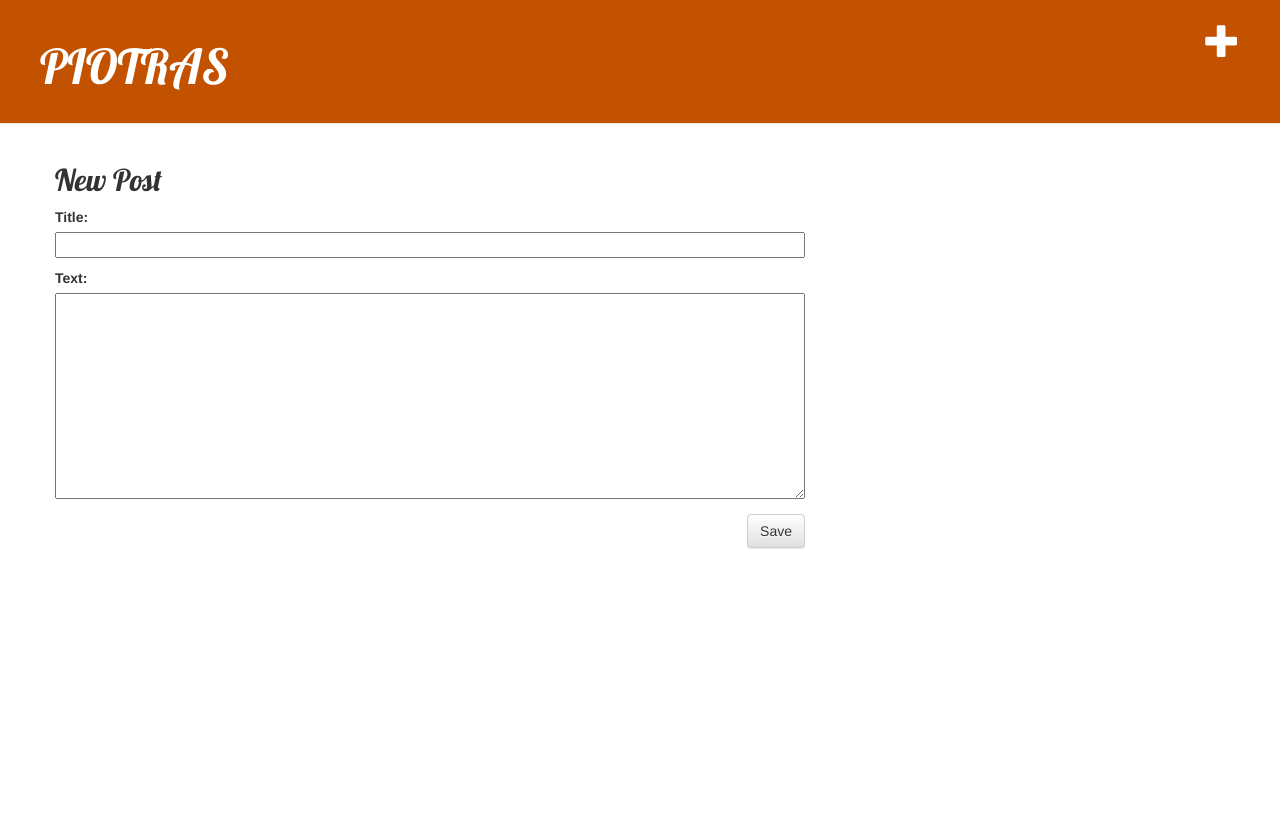
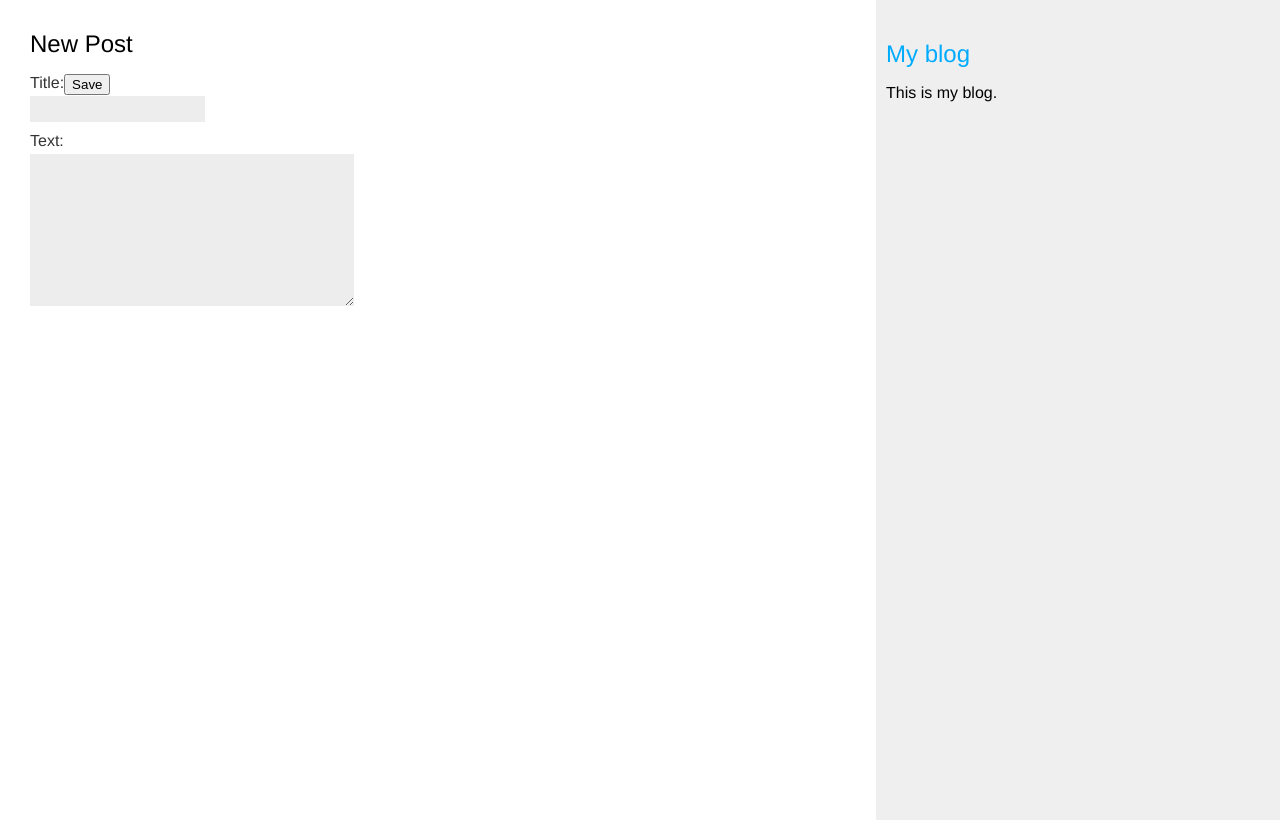
Before and after one commit to retip94/my-first-blog, a Django app: page /post_new in a window 1280 px wide. Before the commit the page ends 549 px from the top, so only its background shows below. Run offline with Django 3.2, Linux system fonts and the light colour scheme; the visitor is signed in with stand-in values (Sample User, id 1); some libraries are stand-ins or nearby versions.

Commit message:
css improved, tags started (str 79) git push

```diff
--- a/blog/models.py
+++ b/blog/models.py
@@ -1,6 +1,7 @@
 from django.db import models
 from django.urls import reverse
 from django.utils import timezone
+from taggit.managers import TaggableManager
 
 
 class Post(models.Model):
@@ -11,6 +12,7 @@
             default=timezone.now)
     published_date = models.DateTimeField(
             blank=True, null=True)
+    tags = TaggableManager()
     def get_absolute_url(self):
         return reverse('post_detail', kwargs={'pk':self.pk})
 
--- a/blog/static/css/blog.css
+++ b/blog/static/css/blog.css
@@ -1,46 +1,96 @@
-.page-header {
-    background-color: #C25100;
-    margin-top: 0;
-    padding: 20px 20px 20px 40px;
+html {
+    height:100%
+}
+body {
+    margin:0;
+    padding:0;
+    font-family:helvetica, sans-serif;
+    height:100%
 }
 
-.page-header h1, .page-header h1 a, .page-header h1 a:visited, .page-header h1 a:active {
-    color: #ffffff;
-    font-size: 36pt;
-    text-decoration: none;
+a {
+    color:#00abff;
+    text-decoration:none;
 }
 
-.content {
-    margin-left: 40px;
+h1 {
+    font-weight:normal;
+    border-bottom:1px solid #bbb;
+    padding:0 0 10px 0;
 }
 
-h1, h2, h3, h4 {
-    font-family: 'Lobster', cursive;
+h2 {
+    font-weight:normal;
+    margin:30px 0 0;
 }
 
-.date {
-    color: #828282;
+#content {
+    float:left;
+    width:60%;
+    padding:0 0 0 30px;
 }
 
-.save {
-    float: right;
+#sidebar {
+    float:right;
+    width:30%;
+    padding:10px;
+    background:#efefef;
+    height:100%;
 }
 
-.post-form textarea, .post-form input {
-    width: 100%;
+p.date {
+    color:#ccc;
+    font-family: georgia, serif;
+    font-size: 12px;
+    font-style: italic;
 }
 
-.top-menu, .top-menu:hover, .top-menu:visited {
-    color: #ffffff;
-    float: right;
-    font-size: 26pt;
-    margin-right: 20px;
+/* pagination */
+.pagination {
+    margin:40px 0;
+    font-weight:bold;
 }
 
-.post {
-    margin-bottom: 70px;
+/* forms */
+label {
+    float:left;
+    clear:both;
+    color:#333;
+    margin-bottom:4px;
+}
+input, textarea {
+    clear:both;
+    float:left;
+    margin:0 0 10px;
+    background:#ededed;
+    border:0;
+    padding:6px 10px;
+    font-size:12px;
+}
+input[type=submit] {
+    font-weight:bold;
+    background:#00abff;
+    color:#fff;
+    padding:10px 20px;
+    font-size:14px;
+    text-transform:uppercase;
+}
+.errorlist {
+    color:#cc0033;
+    float:left;
+    clear:both;
+    padding-left:10px;
 }
 
-.post h2 a, .post h1 a:visited {
-    color: #000000;
+/* comments */
+.comment {
+    padding:10px;
 }
+.comment:nth-child(even) {
+    background:#efefef;
+}
+.comment .info {
+    font-weight:bold;
+    font-size:12px;
+    color:#666;
+}
--- a/blog/templates/blog/base.html
+++ b/blog/templates/blog/base.html
@@ -3,26 +3,32 @@
 <html lang="en">
 <head>
     <meta charset="UTF-8">
-    <title>Django Tutorial Blog</title>
-    <link rel="stylesheet" href="//maxcdn.bootstrapcdn.com/bootstrap/3.2.0/css/bootstrap.min.css">
-    <link rel="stylesheet" href="//maxcdn.bootstrapcdn.com/bootstrap/3.2.0/css/bootstrap-theme.min.css">
-    <link href="//fonts.googleapis.com/css?family=Lobster&subset=latin,latin-ext" rel="stylesheet" type="text/css">
+    <title>{% block title %}{% endblock %}</title>
+    <!--<link rel="stylesheet" href="//maxcdn.bootstrapcdn.com/bootstrap/3.2.0/css/bootstrap.min.css">-->
+    <!--<link rel="stylesheet" href="//maxcdn.bootstrapcdn.com/bootstrap/3.2.0/css/bootstrap-theme.min.css">-->
+    <!--<link href="//fonts.googleapis.com/css?family=Lobster&subset=latin,latin-ext" rel="stylesheet" type="text/css">-->
     <link rel="stylesheet" type="text/css" href="{% static 'css/blog.css' %}">
 </head>
 <body>
-    <div class="page-header">
-        {% if user.is_authenticated %}
-        <a href="{% url 'post_new' %}" class="top-menu"><span class="glyphicon glyphicon-plus"></span> </a>
-        {% endif %}
-        <h1><a href="/">PIOTRAS</a></h1>
+    <!--<div class="page-header">-->
+        <!--{% if user.is_authenticated %}-->
+        <!--<a href="{% url 'post_new' %}" class="top-menu"><span class="glyphicon glyphicon-plus"></span> </a>-->
+        <!--{% endif %}-->
+        <!--<h1><a href="/">PIOTRAS</a></h1>-->
+    <!--</div>-->
+    <!--<div class="content container">-->
+        <!--<div class="row">-->
+            <!--<div class="col-md-8">-->
+            <!--</div>-->
+        <!--</div>-->
+    <!--</div>-->
+    <div id="content">
+        {% block content %}
+        {% endblock %}
     </div>
-    <div class="content container">
-        <div class="row">
-            <div class="col-md-8">
-            {% block content %}
-            {% endblock %}
-            </div>
-        </div>
-    </div>
+    <div id="sidebar">
+    <a href='{% url "post_list" %}'><h2>My blog</h2></a>
+      <p>This is my blog.</p>
+  </div>
 </body>
 </html>
--- a/blog/templates/blog/post_list.html
+++ b/blog/templates/blog/post_list.html
@@ -4,6 +4,7 @@
 {% for post in posts %}
     <div class="post">
         <h2><a href="{% url 'post_detail' pk=post.pk %}">{{post.title}}</a></h2>
+        <p class="tags">Tahs: {{post.tags.all|join:", " }}</p>
         <p>{{post.text|linebreaksbr}}</p>
         <div class="date">
             <p>published: {{post.published_date}}</p>
--- a/blog/views.py
+++ b/blog/views.py
@@ -5,6 +5,7 @@
 from django.core.paginator import Paginator, EmptyPage, PageNotAnInteger
 from django.views.generic import ListView
 from django.core.mail import send_mail
+from taggit.models import Tag
 
 
 #  replaced with object View
@@ -26,21 +27,25 @@
     paginate_by = 4
     template_name = 'blog/post_list.html'
 
+
 def post_detail(request, pk):
     post = get_object_or_404(Post, pk=pk)
     # Queryset of active comments
-    comments = Comment.objects.filter(active=True)
+    comments = Comment.objects.filter(active=True, post=post)
+    new_comment = None
     if request.method == 'POST':
         # A comment was postd
         comment_form = CommentPostForm(request.POST)
         if comment_form.is_valid():
-    #         Create comment object but don't save to db yet
+            # Create comment object but don't save to db yet
             new_comment = comment_form.save(commit=False)
             new_comment.post = post
             new_comment.save()
     else:
         comment_form = CommentPostForm()
-    return render(request, 'blog/post_detail.html', {'post': post, 'comments':comments, 'comment_form':comment_form})
+    return render(request, 'blog/post_detail.html',
+                  {'post': post, 'comments': comments, 'comment_form': comment_form, 'new_comment': new_comment})
+
 
 def post_new(request):
     if request.method == "POST":
@@ -54,7 +59,8 @@
 
     else:
         form = PostForm()
-        return render(request, 'blog/post_edit.html', {'form':form})
+        return render(request, 'blog/post_edit.html', {'form': form})
+
 
 def post_edit(request, pk):
     post = get_object_or_404(Post, pk=pk)
@@ -62,13 +68,14 @@
         form = PostForm(request.POST, instance=post)
         if form.is_valid():
             post = form.save(commit=False)
-            post.author=request.user
+            post.author = request.user
             post.published_date = timezone.now()
             post.save()
             return redirect('post_detail', pk=post.pk)
     else:
-        form= PostForm(instance=post)
-    return render(request, 'blog/post_edit.html', {'form':form})
+        form = PostForm(instance=post)
+    return render(request, 'blog/post_edit.html', {'form': form})
+
 
 def post_share(request, post_id):
     post = get_object_or_404(Post, id=post_id)
@@ -78,11 +85,11 @@
         if form.is_valid():
             cd = form.cleaned_data
             post_url = request.build_absolute_uri(post.get_absolute_url())
-            subject = '{} ({}) recommends you reading "{}"'.format(cd['name'],cd['email'],post.title)
-            message = 'Read "{}" at {}\n\n{}\'s comments:{}'.format(post.title, post_url,cd['name'],cd['comment'])
-            send_mail(subject,message,'retip1994@wp.pl',[cd['to']])
+            subject = '{} ({}) recommends you reading "{}"'.format(cd['name'], cd['email'], post.title)
+            message = 'Read "{}" at {}\n\n{}\'s comments:{}'.format(post.title, post_url, cd['name'], cd['comment'])
+            send_mail(subject, message, 'retip1994@wp.pl', [cd['to']])
             sent = True
     #             ...send Email
     else:
         form = EmailPostForm()
-    return render(request, 'blog/post_share.html',{'post':post,'form':form, 'sent':sent})
+    return render(request, 'blog/post_share.html', {'post': post, 'form': form, 'sent': sent})
--- a/mysite/settings.py
+++ b/mysite/settings.py
@@ -38,6 +38,7 @@
     'django.contrib.messages',
     'django.contrib.staticfiles',
     'blog',
+    'taggit',
 ]
 
 MIDDLEWARE = [
--- a/requirements.txt
+++ b/requirements.txt
@@ -1 +1,2 @@
 Django~=2.2.4
+django-taggit
```
Also changed, not shown: blog/static/css/old_blog.css (added, +46 -0 lines), blog/templates/blog/post_detail.html (+16 -12 lines), blog/migrations/0003_auto_20190924_1151.py (added), blog/migrations/0004_post_tags.py (added).
